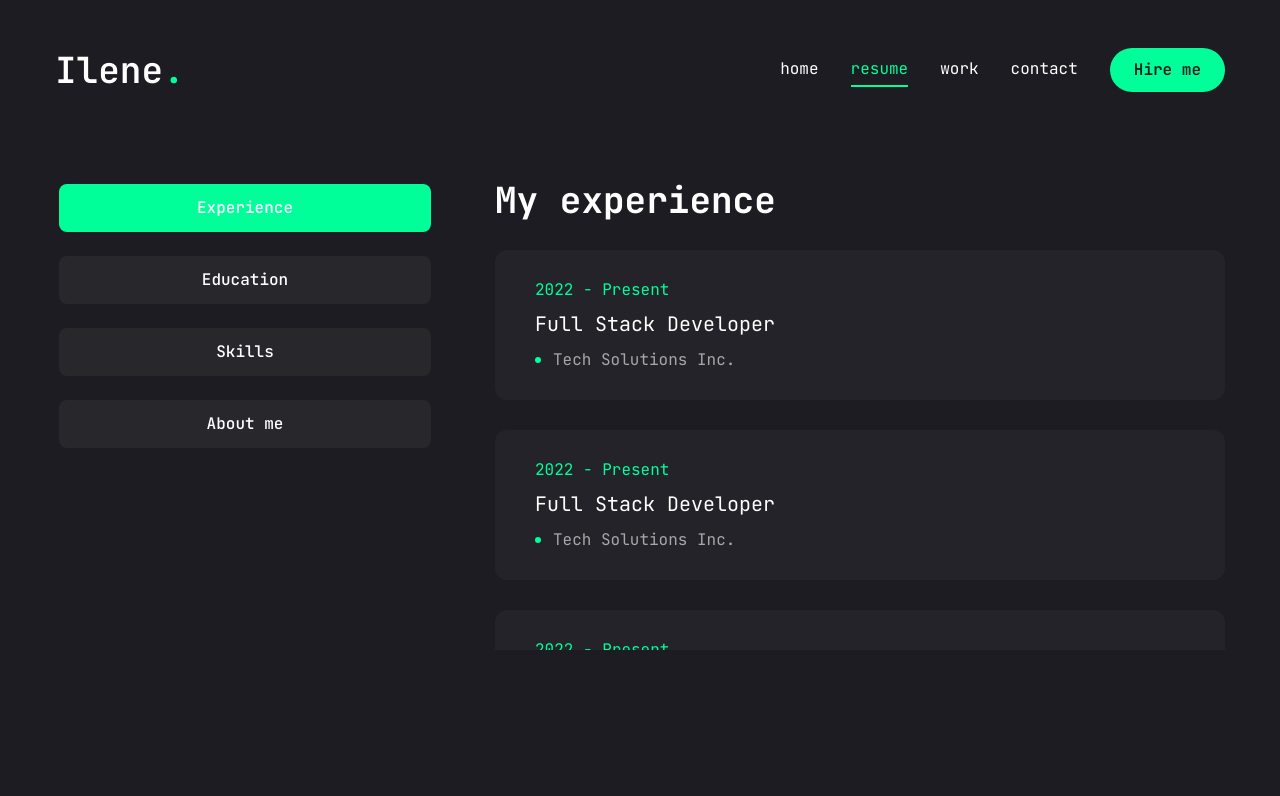
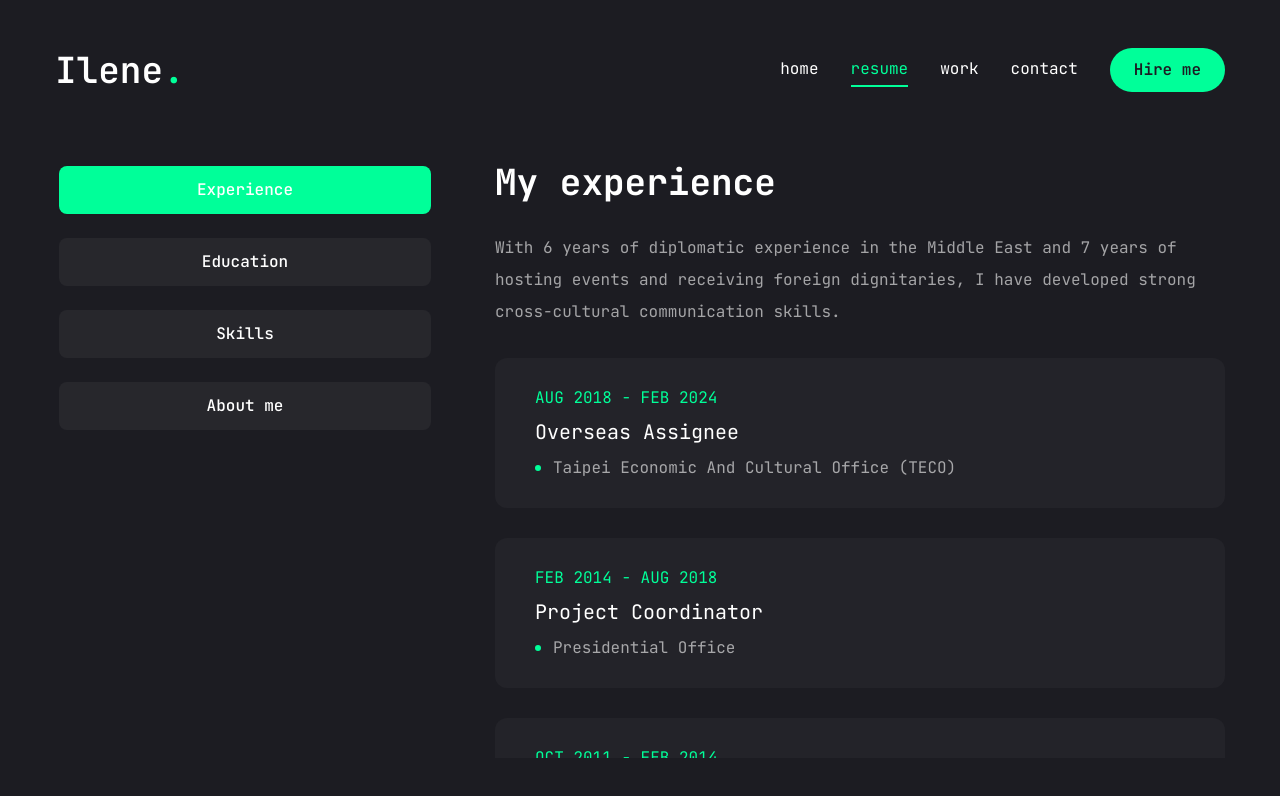
Before and after one commit to ileneh889/portfolio, a Next.js app: page /resume in a window 1280 px wide. Shown: the top 796 px of the page. Built offline with nearby package versions, Linux system fonts and the light colour scheme.

Commit message:
feat: download btn, mailto button | set-up basePath(process.env)

```diff
--- a/app/page.jsx
+++ b/app/page.jsx
@@ -7,6 +7,7 @@ import Photo from "@/components/Photo";
 import Stats from "@/components/Stats";
 
 export default function Home() {
+  console.log('NODE_ENV:', process.env.NODE_ENV)
   return (
     <section className="h-full">
       <div className="container mx-auto h-full">
@@ -24,6 +25,10 @@ export default function Home() {
             </p>
             {/* button and socials*/}
             <div className="flex flex-col xl:flex-row items-center gap-8" >
+              <a
+                href="/CV_en.pdf"
+                download="CV_en.pdf"
+              >
                 <Button
                   variant="outline"
                   size="lg"
@@ -32,6 +37,7 @@ export default function Home() {
                   <span>download CV</span>
                   <FiDownload className="text-xl" />
                 </Button>
+              </a>
               <div className="mb-8 xl:mb-0" >
                 <Social
                   containerStyles="flex gap-6"
--- a/app/resume/page.jsx
+++ b/app/resume/page.jsx
@@ -64,22 +64,22 @@ const about = {
 const experience = {
   icon: "/assets/resume/badge.svg",
   title: "My experience",
-  description: "Lorem ipsum dolor sit amet consectetur adipisicing elit. Voluptates quibusdam, sunt explicabo inventore.",
+  description: "With 6 years of diplomatic experience in the Middle East and 7 years of hosting events and receiving foreign dignitaries, I have developed strong cross-cultural communication skills.",
   items: [
     {
-      company: "Tech Solutions Inc.",
-      position: "Full Stack Developer",
-      duration: "2022 - Present"
+      company: "Taipei Economic And Cultural Office (TECO)",
+      position: "Overseas Assignee",
+      duration: "AUG 2018 - FEB 2024"
     },
     {
-      company: "Tech Solutions Inc.",
-      position: "Full Stack Developer",
-      duration: "2022 - Present"
+      company: "Presidential Office ",
+      position: "Project Coordinator",
+      duration: "FEB 2014 - AUG 2018"
     },
     {
-      company: "Tech Solutions Inc.",
-      position: "Full Stack Developer",
-      duration: "2022 - Present"
+      company: "Taipei Veterans General Hospital ",
+      position: "Assistant Project Coordinator",
+      duration: "OCT 2011 - FEB 2014"
     },
   ]
 };
@@ -91,14 +91,14 @@ const education = {
   description: "Lorem ipsum dolor sit amet consectetur adipisicing elit. Voluptates quibusdam, sunt explicabo inventore.",
   items: [
     {
-      institution: "Ispan front-end bootcamp",
-      degree: "Full Stack Developer",
-      duration: "2022 - Present"
+      institution: "ISpan International Front-End developer Bootcamp",
+      degree: "Front-End developer",
+      duration: "MAR 2024 - AUG 2024"
     },
     {
-      institution: "Tech Solutions Inc.",
-      degree: "Full Stack Developer",
-      duration: "2022 - Present"
+      institution: "National Taipei University of Education",
+      degree: "Department of Arts and Design",
+      duration: "SEP 2006 - JUL 2010"
     },
   ]
 };
@@ -174,12 +174,12 @@ export default function Resume() {
           </TabsList>
 
           {/* content */}
-          <div className="min-h-[70vh] w-full">
+          <div className="min-h-[70vh] w-full" >
             {/* experience */}
-            <TabsContent value="experience" className="w-full">
-              <div className="flex flex-col gap-[30px] text-center xl:text-left">
+            <TabsContent value="experience" className="w-full" >
+              <div className="flex flex-col gap-[30px] text-center xl:text-left" >
                 <h3 className="text-4xl font-bold">{experience.title}</h3>
-                {/* <p className="max-w-[600px] text-white/60 mx-auto xl:mx-0">{experience.description}</p> */}
+                <p className="max-w-full text-white/60 mx-auto xl:mx-0" >{experience.description}</p>
                 <ScrollArea className="h-[400px]">
                   <ul className="grid grid-col-1 gap-[30px]">
                     {
@@ -211,12 +211,12 @@ export default function Resume() {
             </TabsContent>
 
             {/* education */}
-            <TabsContent value="education" className="w-full">
-              <div className="flex flex-col gap-[30px] text-center xl:text-left">
-                <h3 className="text-4xl font-bold">{education.title}</h3>
+            <TabsContent value="education" className="w-full" >
+              <div className="flex flex-col gap-[30px] text-center xl:text-left" >
+                <h3 className="text-4xl font-bold" >{education.title}</h3>
                 {/* <p className="max-w-[600px] text-white/60 mx-auto xl:mx-0">{experience.description}</p> */}
-                <ScrollArea className="h-[400px]">
-                  <ul className="grid grid-cols-1 md:grid-cols-2 gap-[30px]">
+                <ScrollArea className="h-[400px]" >
+                  <ul className="grid grid-cols-1 gap-[30px]">
                     {
                       education.items.map((item, index) => {
                         return (
--- a/app/work/page.jsx
+++ b/app/work/page.jsx
@@ -21,35 +21,35 @@ const projects = [
   {
     num: "01",
     category: "fullstack",
-    title: "project 1",
+    title: "Dracarys Online Game Official Website",
     description:
-      "Lorem ipsum dolor sit amet consectetur adipisicing elit. Cupiditate magnam modi distinctio id adipisci offici!",
+      "Using React with Next.js and Node.js with express to set up the front-end and back-end of an official online game website ",
     stack: [{ name: "React" }, { name: "Next.js" }, { name: "Node.js" }, { name: "MySQL" }],
     image: '/assets/work/thumb1.png',
     live: '',
-    github: '',
+    github: 'https://github.com/ileneh889/e_game_website',
   },
   {
     num: "02",
     category: "frontend",
-    title: "project 1",
+    title: "https://github.com/ileneh889/pastries_website",
     description:
-      "Lorem ipsum dolor sit amet consectetur adipisicing elit. Cupiditate magnam modi distinctio id adipisci offici!",
+      "Utilized Bootstrap along with integrated HTML and CSS to create a seamless and responsive user experience across various devices",
     stack: [{ name: "Bootstrap" }, { name: "Html 5" }, { name: "Css 3" }],
     image: '/assets/work/thumb2.png',
-    live: '',
-    github: '',
+    live: 'https://github.com/ileneh889/pastries_website',
+    github: 'https://github.com/ileneh889/pastries_website',
   },
   {
     num: "03",
     category: "frontend",
     title: "project 1",
     description:
-      "Lorem ipsum dolor sit amet consectetur adipisicing elit. Cupiditate magnam modi distinctio id adipisci offici!",
+      "A word assembly game that build with React and Vite.",
     stack: [{ name: "React" }],
     image: '/assets/work/thumb3.png',
-    live: '',
-    github: '',
+    live: 'https://hangman-assembly.netlify.app/',
+    github: 'https://github.com/ileneh889/hangman_game?tab=readme-ov-file',
   },
 ];
 
@@ -110,6 +110,7 @@ export default function Work() {
               {/* btn */}
               <div className="flex items-center gap-4">
                 {/* live project btn */}
+                {project.live.length !== 0 &&
                   <Link href={project.live}>
                     <TooltipProvider delayDuration={100}>
                       <Tooltip>
@@ -124,6 +125,8 @@ export default function Work() {
                       </Tooltip>
                     </TooltipProvider>
                   </Link>
+                }
+
                 {/* github project btn */}
                 <Link href={project.github}>
                   <TooltipProvider delayDuration={100}>
--- a/components/Header.jsx
+++ b/components/Header.jsx
@@ -19,7 +19,7 @@ export default function Header() {
         {/* desktop nav & hure me btn*/}
         <div className="hidden xl:flex items-center gap-8">
           <Nav />
-          <Link href="/contact">
+          <Link href="mailto:ileneh8899@gmail.com?subject=Job Opportunity&body=Hi, I'm interested in hiring you...">
             <Button>Hire me</Button>
           </Link>
         </div>
--- a/components/Social.jsx
+++ b/components/Social.jsx
@@ -2,8 +2,8 @@ import Link from "next/link"
 import { FaGithub, FaLinkedinIn, FaYoutube, FaTwitter } from "react-icons/fa";
 
 const socials = [
-  { icon: <FaGithub />, path: "" },
-  { icon: <FaLinkedinIn />, path: "" },
+  { icon: <FaGithub />, path: "https://github.com/ileneh889" },
+  { icon: <FaLinkedinIn />, path: "https://www.linkedin.com/in/yu-wen-huang-291080291/" },
   // { icon: <FaYoutube />, path: "" },
   // { icon: <FaTwitter />, path: "" }
 ];
@@ -14,13 +14,14 @@ export default function Social({ containerStyles, iconStyles }) {
       {
         socials.map((social, index) => {
           return (
-            <Link
+            <a
               href={social.path}
               key={index}
               className={iconStyles}
+              target="_blank"
             >
               {social.icon}
-            </Link>
+            </a>
           );
         })
       }
--- a/next.config.mjs
+++ b/next.config.mjs
@@ -1,4 +1,10 @@
 /** @type {import('next').NextConfig} */
-const nextConfig = {};
+const nextConfig = {
+  basePath: process.env.NODE_ENV === 'production' ? '/portfolio' : '',
+  output: 'export',
+  images: {
+    unoptimized: true,
+  },
+};
 
 export default nextConfig;
```
Also changed, not shown: 1 other file (tests, documents, lock files or other folders). Lines whose indentation alone changed are shown as unchanged.
